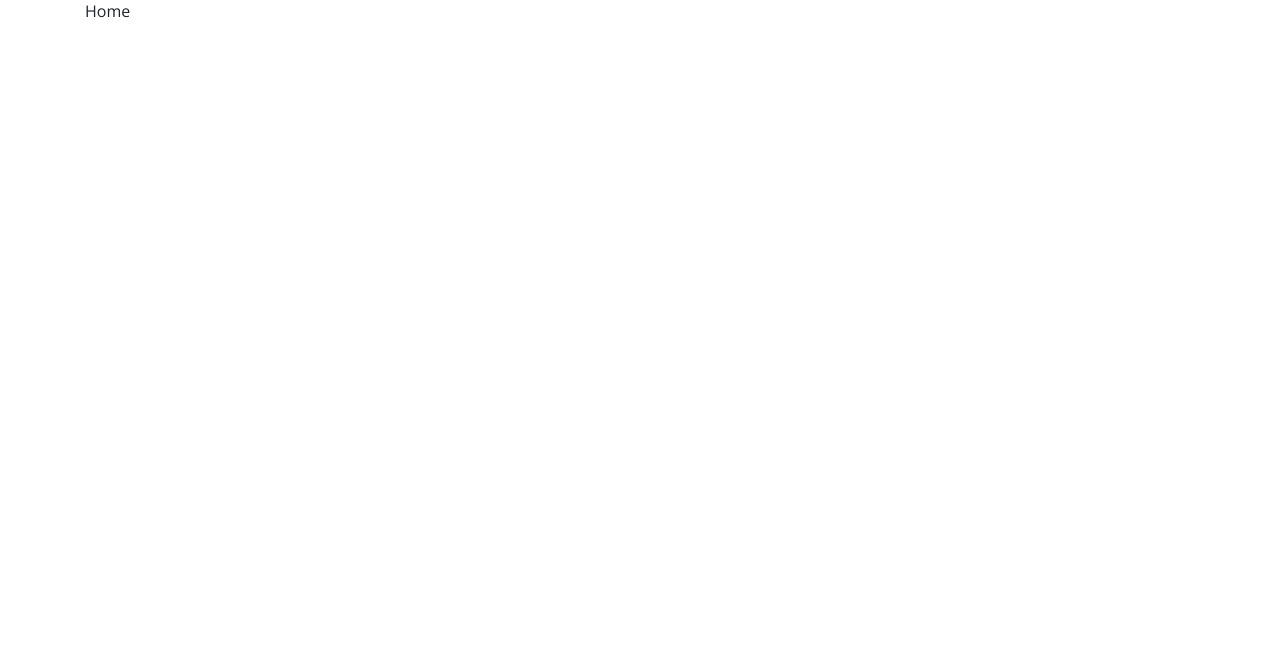
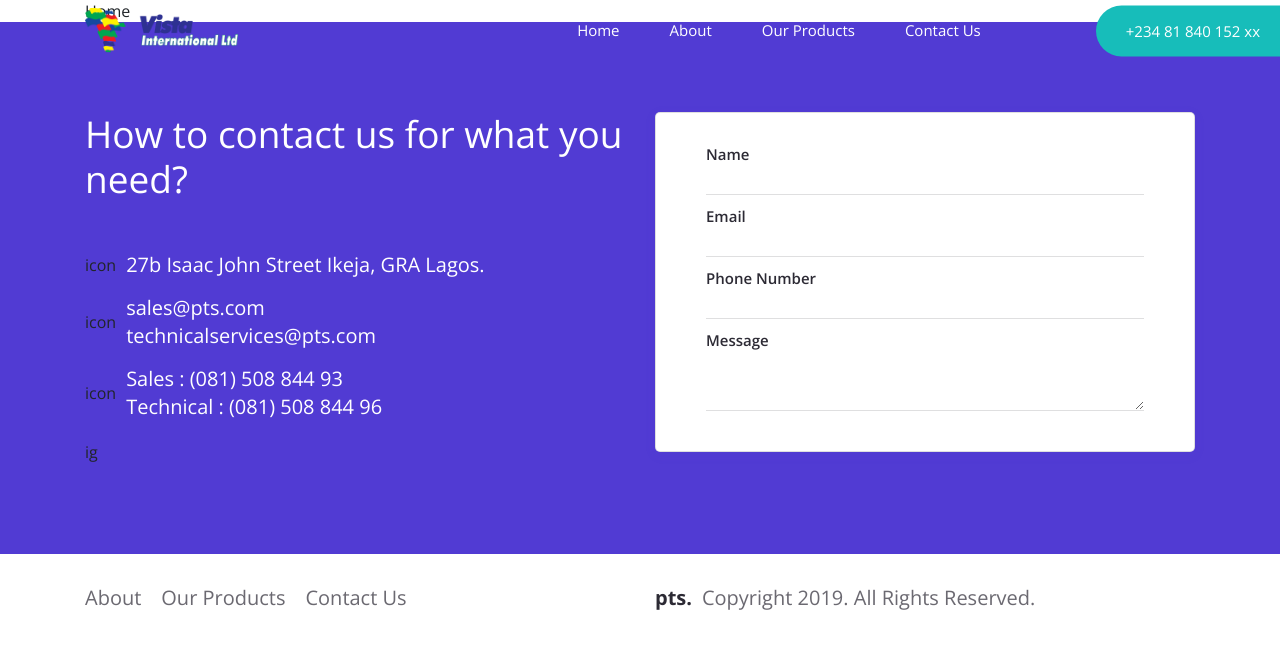
Before and after one commit to Church001/vista-front, a React (Create React App) app: page / in a window 1280 px wide. Shown: the top 648 px of the page. Built offline with nearby package versions, Linux system fonts and the light colour scheme.

Commit message:
feat: wrapper

```diff
--- a/src/components/index.js
+++ b/src/components/index.js
@@ -1,2 +1,4 @@
+export * from './contact';
 export * from './footer';
 export * from './nav';
+export * from './wrapper';
--- /dev/null
+++ b/src/components/wrapper.js
@@ -0,0 +1,16 @@
+import React from 'react';
+import { ContactForm, Nav, Footer } from 'components';
+import PropTypes from 'prop-types';
+
+export const Wrapper = props => (
+  <div className='wrapper'>
+    <Nav fixed />
+    {props.children}
+    <ContactForm />
+    <Footer />
+  </div>
+);
+
+Wrapper.propTypes = {
+  children: PropTypes.node
+};
--- a/src/pages/Home.js
+++ b/src/pages/Home.js
@@ -1,6 +1,11 @@
 import React from 'react';
+import { Wrapper } from 'components';
 
 const Home = props => {
-  return <div className='container'>Home</div>;
+  return (
+    <Wrapper>
+      <div className='container'>Home</div>
+    </Wrapper>
+  );
 };
 export default Home;
```
